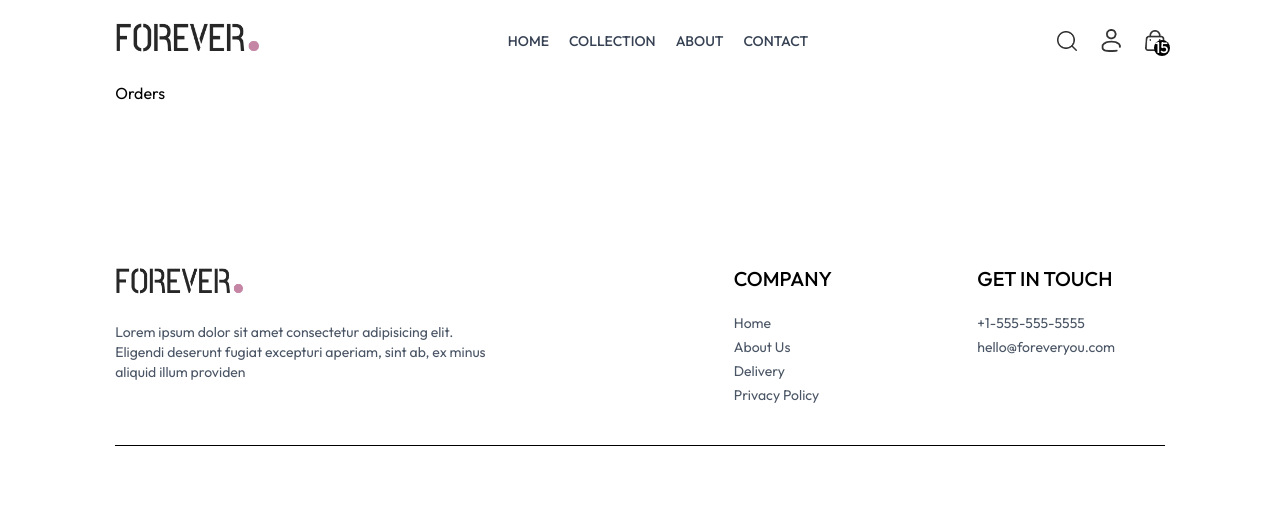
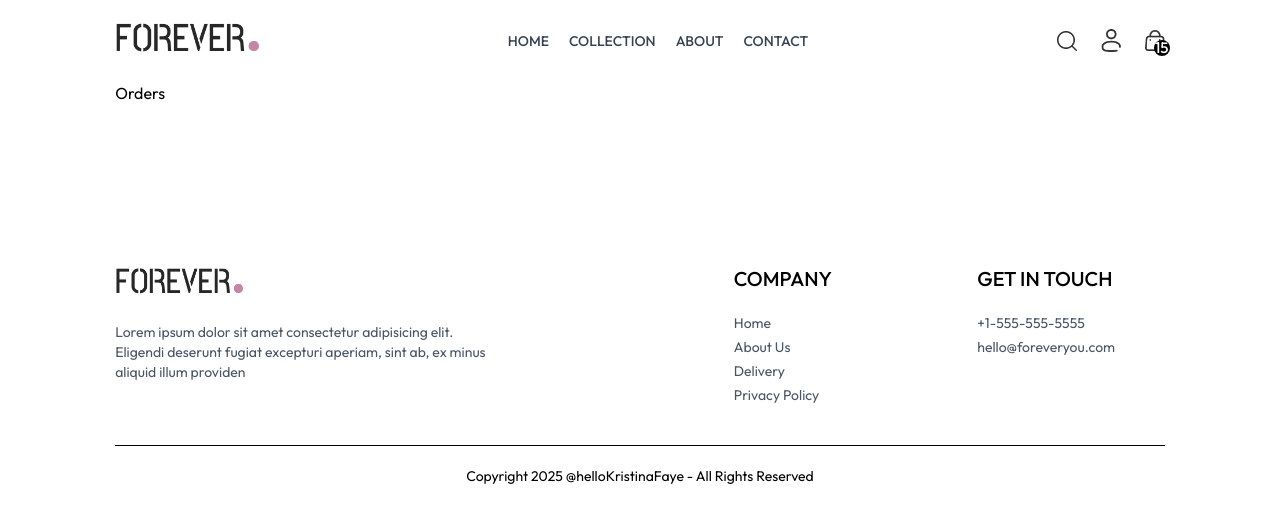
Before and after one commit to hellokristinafaye/clothing-ecommerce, a React (Vite) app: page /orders in a window 1280 px wide. Shown: the top 522 px of the page. Built offline with nearby package versions, Linux system fonts and the light colour scheme.

Commit message:
Copyright text and styling added

```diff
--- a/src/components/Footer.jsx
+++ b/src/components/Footer.jsx
@@ -38,7 +38,7 @@ const Footer = () => {
 
           <div className="">
               <hr className="" />
-              <p className="py-5 text-sm text-centerg"></p>
+              <p className="py-5 text-sm text-center">Copyright 2025 @helloKristinaFaye - All Rights Reserved</p>
           </div>
     </div>
   );
```
